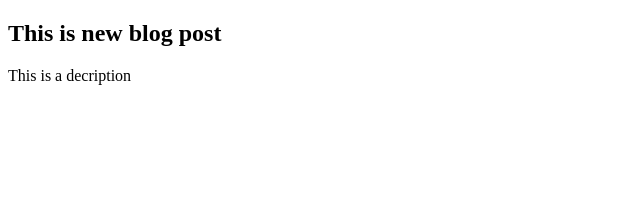
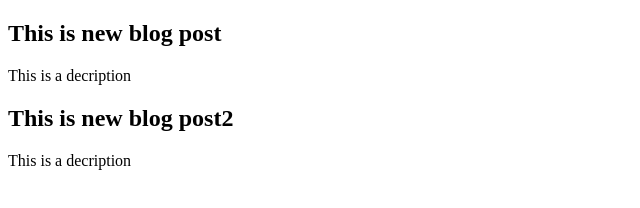
Before and after one commit to Jyotigaikwad-git/test-Bootcamp, a plain HTML site: page blogs/index.html in a window 1280 px wide. Shown: the whole page, without its empty margins (0-640 px from the left). Drawn offline with Linux system fonts and the light colour scheme.

Commit message:
Added new article

```diff
--- a/blogs/index.html
+++ b/blogs/index.html
@@ -7,6 +7,10 @@
         <h2> This is new blog post</h2>
         <p>This is a decription</p>
       </article>
+         <article>
+        <h2> This is new blog post2</h2>
+        <p>This is a decription</p>
+      </article>
 
   </body>
 
```
